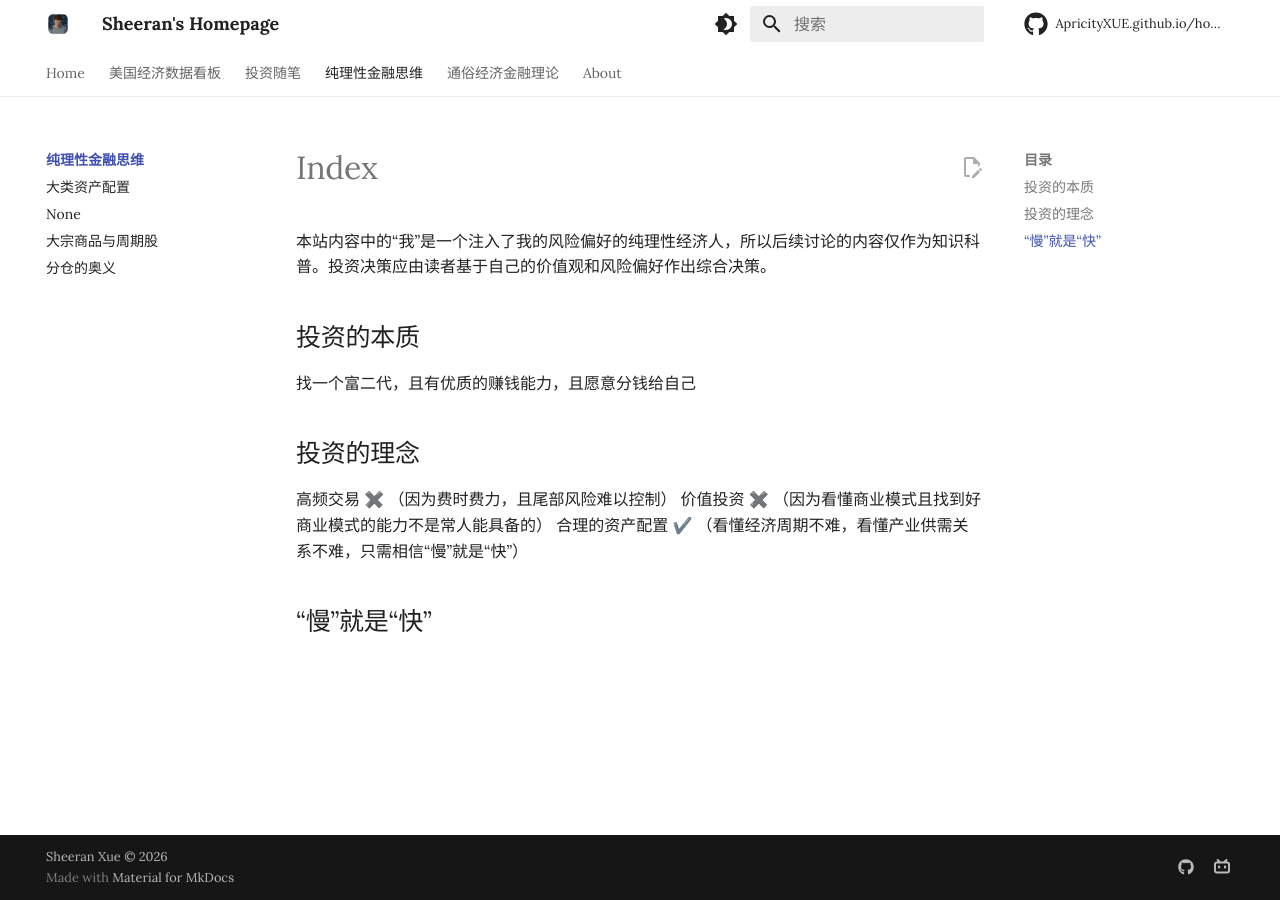
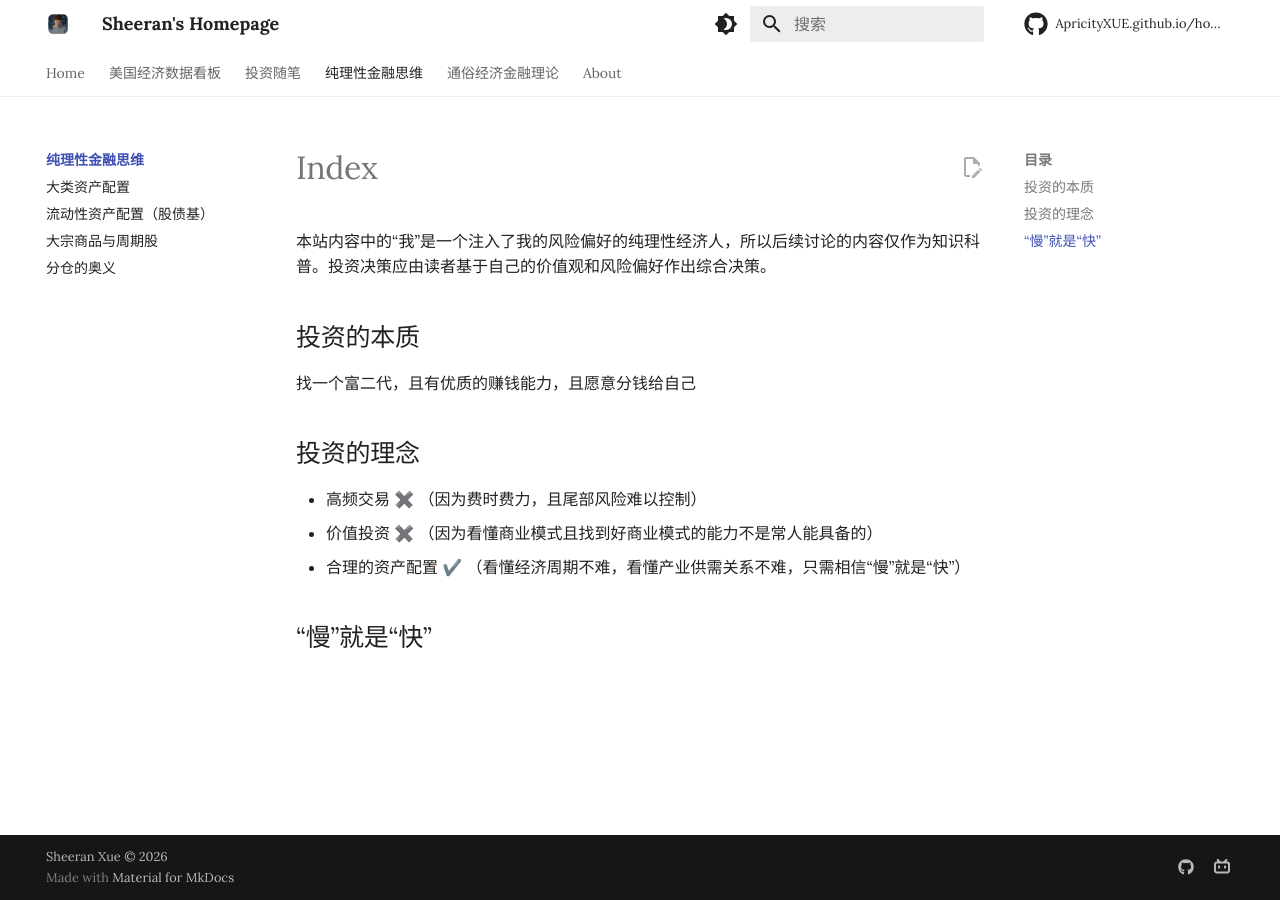
Before and after one commit to ApricityXUE/homepage, an MkDocs documentation site: the page built from docs/纯理性金融思维/index.md, in a window 1280 px wide. Built offline with MkDocs 1.6.1 and Material for MkDocs 9.7.7, drawn with Linux system fonts in a browser that asks for light colours; some web fonts are replaced; comment, search, counter and statistics services are not loaded.

Commit message:
update toc

```diff
--- a/docs/纯理性金融思维/index.md
+++ b/docs/纯理性金融思维/index.md
@@ -6,8 +6,8 @@
 
 ## 投资的理念
 
-高频交易 ✖️ （因为费时费力，且尾部风险难以控制）
-价值投资 ✖️ （因为看懂商业模式且找到好商业模式的能力不是常人能具备的）
-合理的资产配置 ✔️ （看懂经济周期不难，看懂产业供需关系不难，只需相信“慢”就是“快”）
+- 高频交易 ✖️ （因为费时费力，且尾部风险难以控制）
+- 价值投资 ✖️ （因为看懂商业模式且找到好商业模式的能力不是常人能具备的）
+- 合理的资产配置 ✔️ （看懂经济周期不难，看懂产业供需关系不难，只需相信“慢”就是“快”）
 
 ## “慢”就是“快”
--- a/mkdocs.yml
+++ b/mkdocs.yml
@@ -17,7 +17,7 @@ nav:
   - 纯理性金融思维:
     - ./纯理性金融思维/index.md
     - ./纯理性金融思维/大类资产配置.md
-    - ./纯理性金融思维/流动资产配置（股债基）.md
+    - ./纯理性金融思维/流动性资产配置（股债基）.md
     - ./纯理性金融思维/大宗商品与周期股.md
     - ./纯理性金融思维/分仓的奥义.md
   - 通俗经济金融理论:
```
